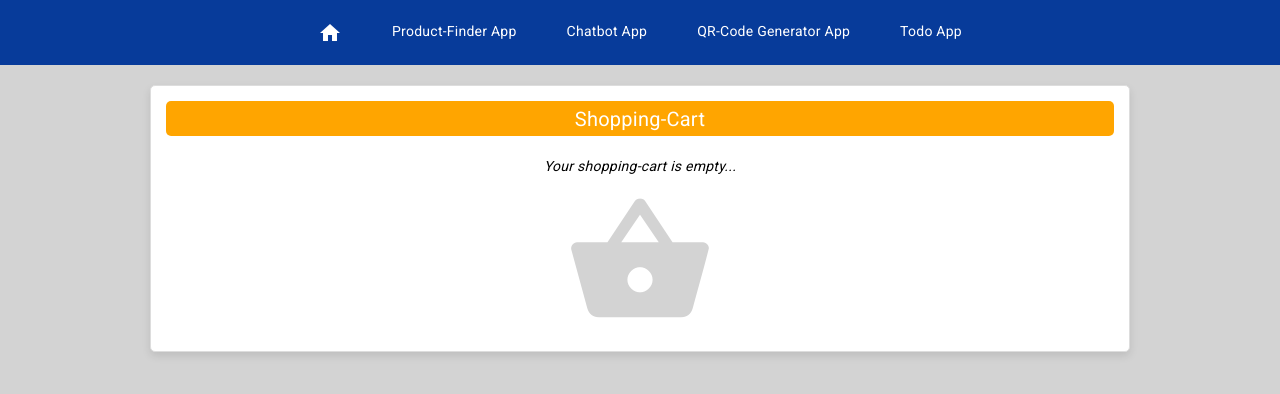
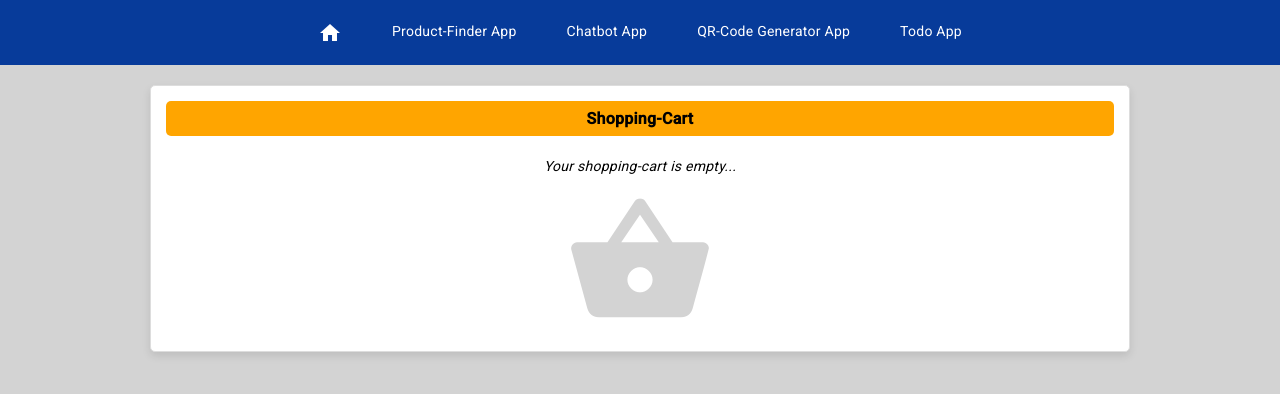
Before and after one commit to sec-o/my-app, an Angular app: page /shopping-cart in a window 1280 px wide. Shown: the top 394 px of the page. Built offline with nearby package versions, Linux system fonts and the light colour scheme.

Commit message:
Add styling shopping cart

```diff
--- a/src/app/shopping-cart/shopping-cart.component.css
+++ b/src/app/shopping-cart/shopping-cart.component.css
@@ -11,9 +11,10 @@
 
 .header {
   background-color: var(--accent-color);
-  color: white;
+  color: var(--headline-color);
+  font-weight: bold;
   height: 35px;
-  font-size: 20px;
+  font-size: 16px;
   border-radius: 5px;
   padding: 0px 10px 0px 10px;
   margin-bottom: 20px;
```
